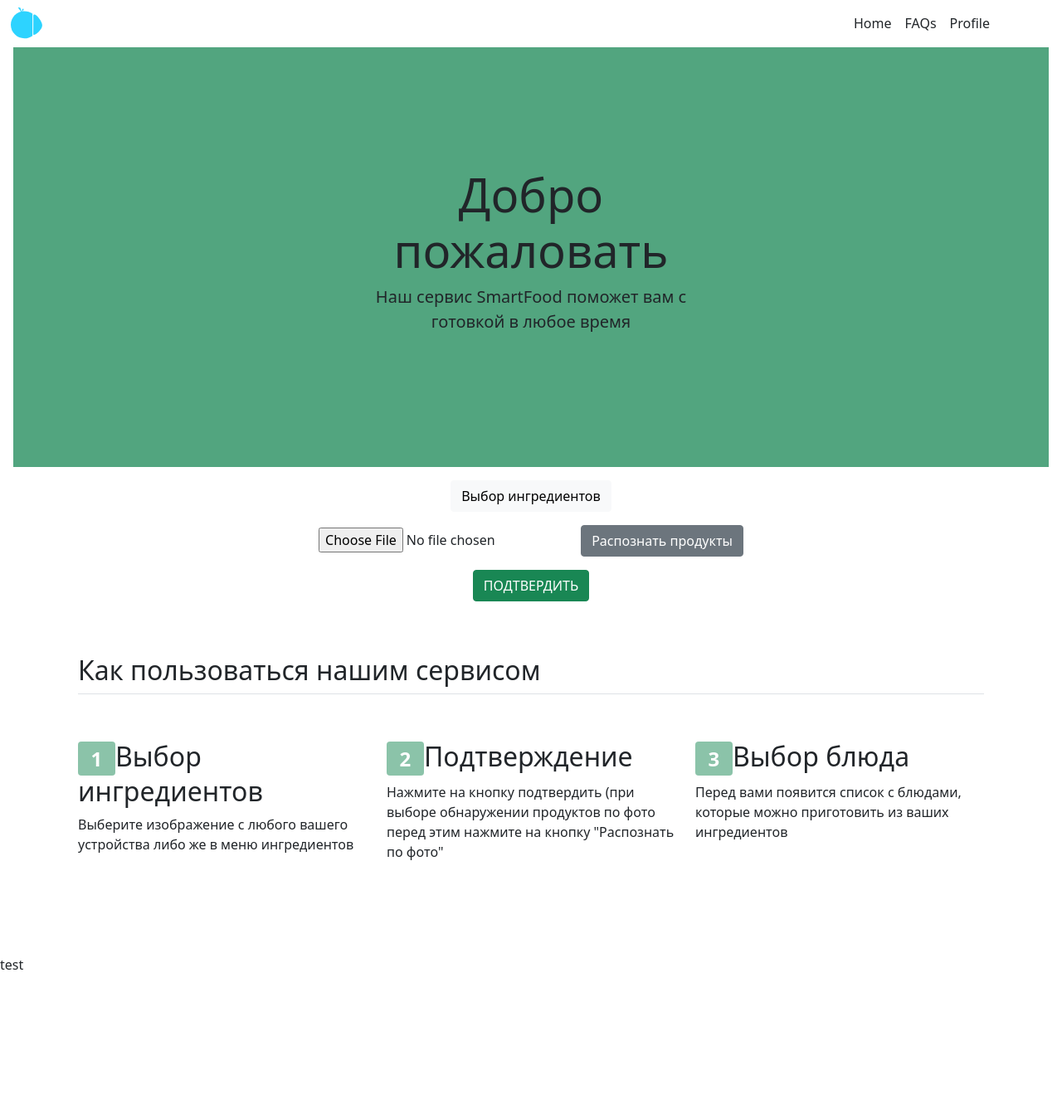
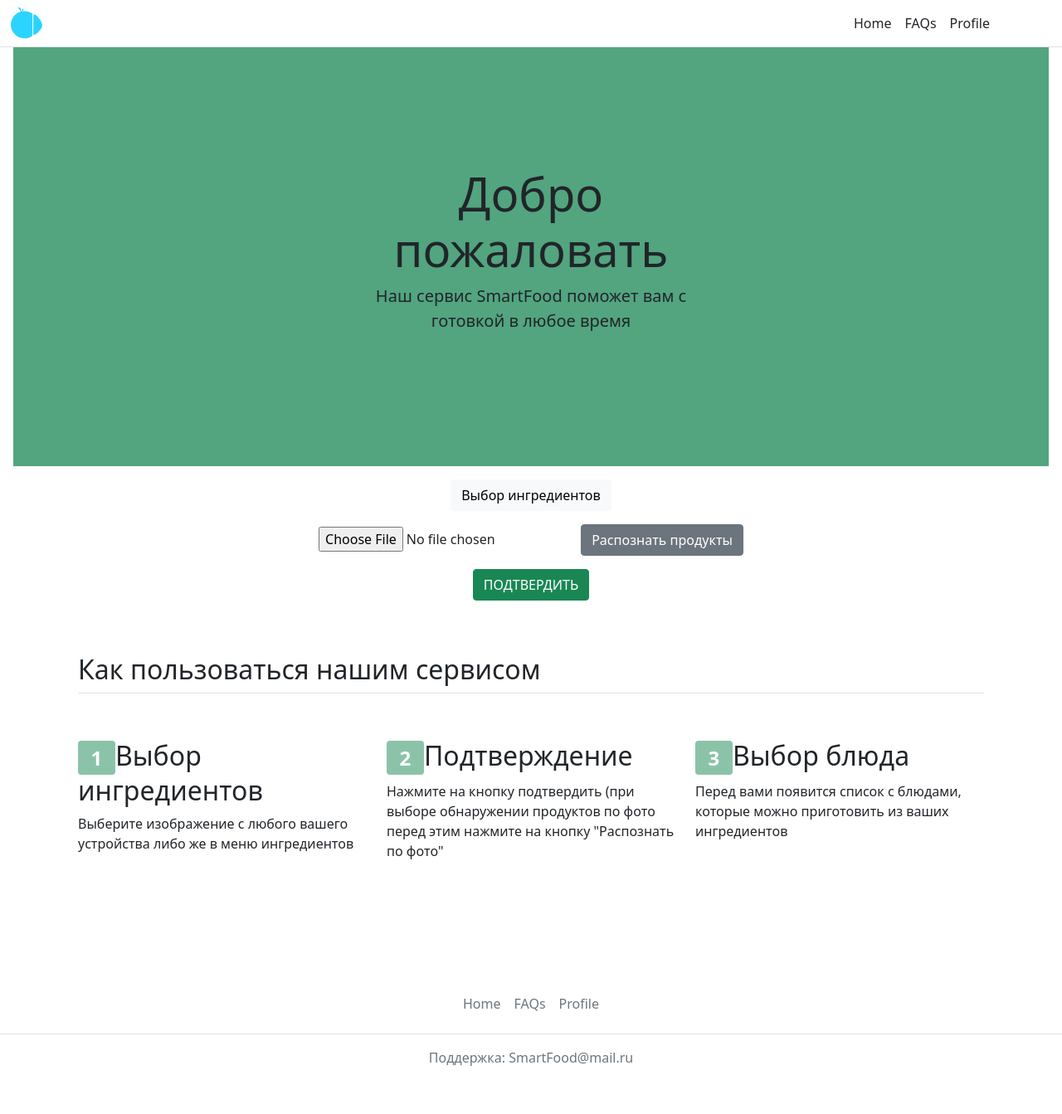
Before and after one commit to Mikrikle/smartfood, a Django app: page /smartfood/ in a window 1280 px wide. Shown: the whole page at 83% size. Before the commit the page ends 1169 px from the top, so only its background shows below. Run offline with Django 3.2, Linux system fonts and the light colour scheme; data comes from the database, SQL or seed files in the repository; both versions use the stored data as it was after the commit; some libraries are stand-ins or nearby versions.

Commit message:
add footer

```diff
--- a/siteapp/templates/base.html
+++ b/siteapp/templates/base.html
@@ -35,9 +35,8 @@
 
 <body class="body">
 
-    <header
-        class="d-flex flex-wrap align-items-center justify-content-center justify-content-md-between py-3 mb-4 border-bottom">
-        <nav class="navbar navbar-expand-md fixed-top bg-white">
+    <header class="d-flex flex-wrap align-items-center justify-content-center justify-content-md-between py-3 mb-4">
+        <nav class="navbar navbar-expand-md fixed-top bg-white border-bottom">
             <div class="container-fluid">
                 <a href="#" class="d-flex align-items-center col-md-3 mb-2 mb-md-0 text-dark text-decoration-none">
                     <img src="{% static 'images/logo.svg' %}" width="40" height="40"/>
@@ -57,8 +56,13 @@
     {% block body %}
     {% endblock %}
 
-    <footer>
-        <div>test</div>
+    <footer class="navbar-fixed-bottom py-3 my-4">
+        <ul class="nav justify-content-center border-bottom pb-3 mb-3">
+          <li class="nav-item"><a href="{% url 'index' %}" class="nav-link px-2 text-muted">Home</a></li>
+          <li class="nav-item"><a href="{% url 'faq' %}" class="nav-link px-2 text-muted">FAQs</a></li>
+          <li class="nav-item"><a href="{% url 'info' %}" class="nav-link px-2 text-muted">Profile</a></li>
+        </ul>
+        <p class="text-center text-muted">Поддержка: SmartFood@mail.ru</p>
     </footer>
 
 </body>
```
Also changed, not shown: db.sqlite3.
